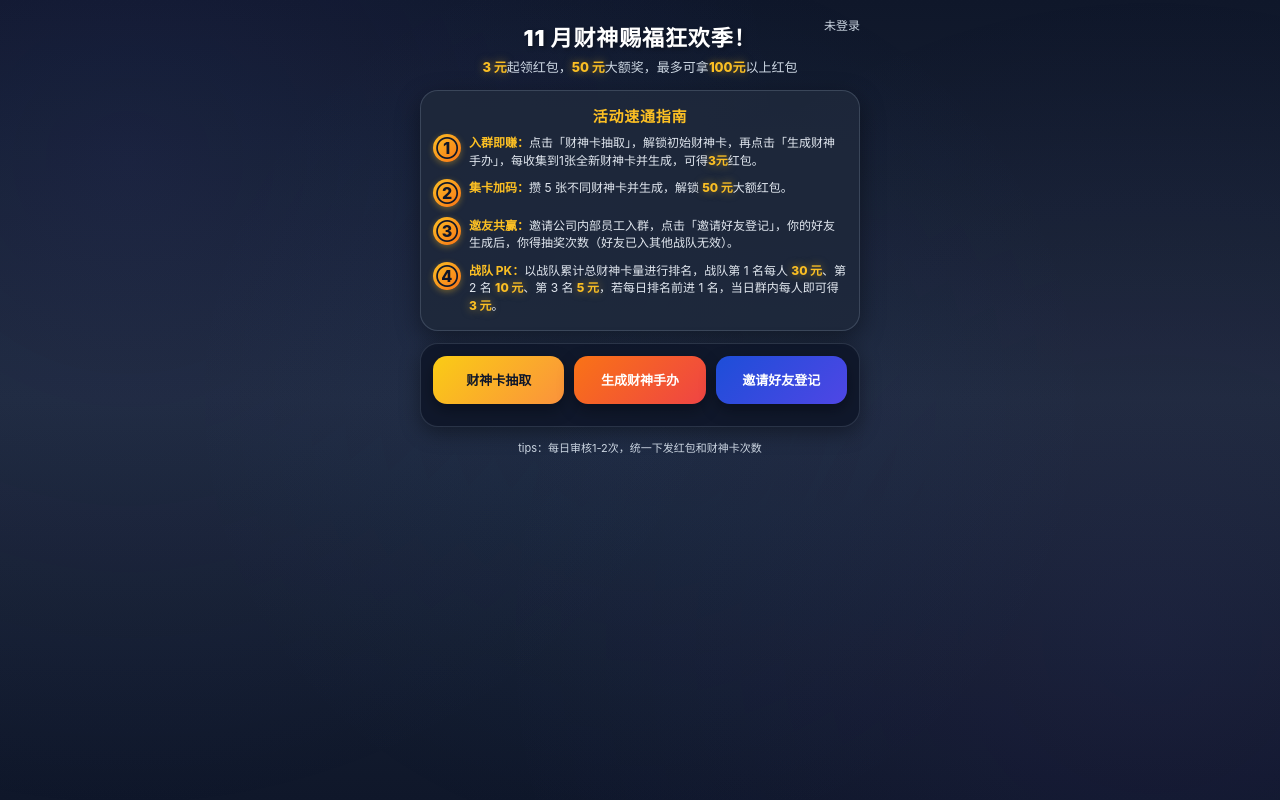
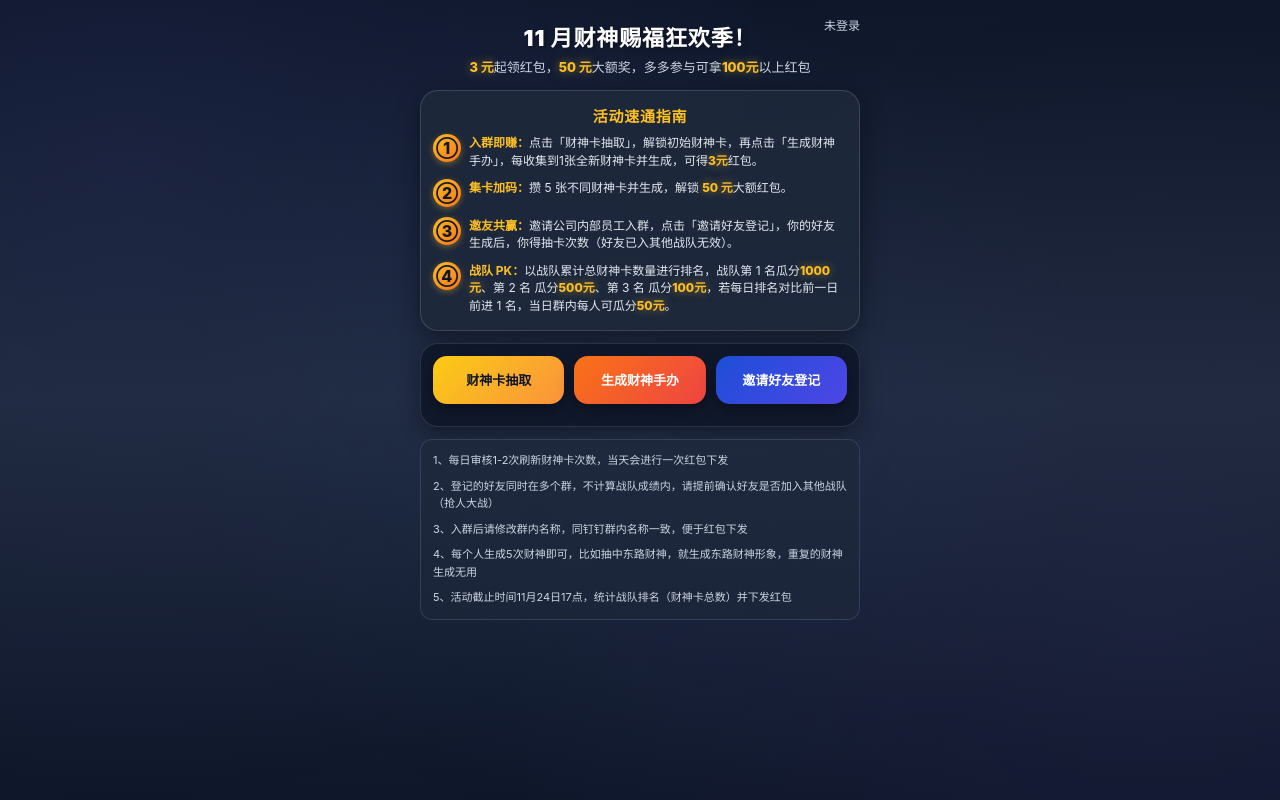
Before and after one commit to fammerhat/card-lottery, a Flask app: page / in a window 1280 px wide. Run offline with Flask 3, Linux system fonts and the light colour scheme; data that the repository does not hold is empty; some libraries are stand-ins or nearby versions.

Commit message:
优化登录跳转、抽卡页面返回按钮、活动主页文案和轮播展示

```diff
--- a/app.py
+++ b/app.py
@@ -1046,7 +1046,7 @@ def user_login_page():
         next_page = request.args.get("next")
         if next_page:
             return redirect(next_page)
-        return redirect(url_for("draw_page"))
+        return redirect(url_for("landing_page"))
 
     error = None
 
@@ -1131,7 +1131,7 @@ def user_login_page():
         next_page = request.args.get("next") or request.form.get("next")
         if next_page:
             return redirect(next_page)
-        return redirect(url_for("draw_page"))
+        return redirect(url_for("landing_page"))
 
     # GET 请求：检查是否有已存在的用户（通过 URL 参数或 session 判断）
     # 这里简化处理，直接显示选择框
--- a/templates/landing.html
+++ b/templates/landing.html
@@ -213,6 +213,22 @@
       text-align: center;
       margin-top: 12px;
     }
+    .tips-section {
+      margin-top: 12px;
+      padding: 12px;
+      background: rgba(30, 41, 59, 0.6);
+      border-radius: 12px;
+      border: 1px solid rgba(148, 163, 184, 0.2);
+    }
+    .tips-section .tip-item {
+      font-size: 11px;
+      color: #cbd5e1;
+      line-height: 1.6;
+      margin-bottom: 8px;
+    }
+    .tips-section .tip-item:last-child {
+      margin-bottom: 0;
+    }
     .dialog-overlay {
       position: fixed;
       inset: 0;
@@ -313,6 +329,13 @@
       border-radius: 12px;
       padding: 10px;
       border: 1px solid rgba(148, 163, 184, 0.2);
+    }
+    .chat-message.placeholder {
+      background: transparent;
+      border: none;
+      padding: 10px 0;
+      text-align: center;
+      color: #9ca3af;
     }
     .chat-message.user {
       align-self: flex-end;
@@ -437,7 +460,7 @@
       </div>
       {% endif %}
       <div class="title">11 月财神赐福狂欢季！</div>
-      <div class="subtitle"><span class="money">3 元</span>起领红包，<span class="money">50 元</span>大额奖，最多可拿<span class="money">100元</span>以上红包</div>
+      <div class="subtitle"><span class="money">3 元</span>起领红包，<span class="money">50 元</span>大额奖，多多参与可拿<span class="money">100元</span>以上红包</div>
     </div>
 
     <div class="guide-section">
@@ -457,13 +480,13 @@
       <div class="step">
         <div class="step-number">③</div>
         <div class="step-content">
-          <strong>邀友共赢：</strong>邀请公司内部员工入群，点击「邀请好友登记」，你的好友生成后，你得抽奖次数（好友已入其他战队无效）。
+          <strong>邀友共赢：</strong>邀请公司内部员工入群，点击「邀请好友登记」，你的好友生成后，你得抽卡次数（好友已入其他战队无效）。
         </div>
       </div>
       <div class="step">
         <div class="step-number">④</div>
         <div class="step-content">
-          <strong>战队 PK：</strong>以战队累计总财神卡量进行排名，战队第 1 名每人 <span class="money">30 元</span>、第 2 名 <span class="money">10 元</span>、第 3 名 <span class="money">5 元</span>，若每日排名前进 1 名，当日群内每人即可得 <span class="money">3 元</span>。
+          <strong>战队 PK：</strong>以战队累计总财神卡数量进行排名，战队第 1 名瓜分<span class="money">1000元</span>、第 2 名 瓜分<span class="money">500元</span>、第 3 名 瓜分<span class="money">100元</span>，若每日排名对比前一日前进 1 名，当日群内每人可瓜分<span class="money">50元</span>。
         </div>
       </div>
     </div>
@@ -489,7 +512,13 @@
       </div>
     </div>
 
-    <div class="tip">tips：每日审核1-2次，统一下发红包和财神卡次数</div>
+    <div class="tips-section">
+      <div class="tip-item">1、每日审核1-2次刷新财神卡次数，当天会进行一次红包下发</div>
+      <div class="tip-item">2、登记的好友同时在多个群，不计算战队成绩内，请提前确认好友是否加入其他战队（抢人大战）</div>
+      <div class="tip-item">3、入群后请修改群内名称，同钉钉群内名称一致，便于红包下发</div>
+      <div class="tip-item">4、每个人生成5次财神即可，比如抽中东路财神，就生成东路财神形象，重复的财神生成无用</div>
+      <div class="tip-item">5、活动截止时间11月24日17点，统计战队排名（财神卡总数）并下发红包</div>
+    </div>
   </div>
 
   <div class="dialog-overlay" id="generatorDialog">
@@ -864,7 +893,7 @@
             appendMessage({
               type: "system",
               label: "提示",
-              text: data.message || "生成失败，请稍后再试。",
+              text: data.message || "参与人数多，免费服务器拥挤，建议刷新后重试。",
             });
           }
         } else {
@@ -892,7 +921,7 @@
         appendMessage({
           type: "system",
           label: "提示",
-          text: "网络异常，请稍后重试。",
+          text: "参与人数多，免费服务器拥挤，建议刷新后重试。",
         });
       } finally {
         resetGenerateInputs();
@@ -931,20 +960,24 @@
 
     async function loadApprovedImages() {
       try {
-        const resp = await fetch("/api/approved-generates?limit=6");
+        const resp = await fetch("/api/approved-generates?limit=3");
         const data = await resp.json();
-        if (data.success) {
-          renderGallery(data.items || []);
+        if (data.success && data.items && data.items.length > 0) {
+          renderGallery(data.items);
+        } else {
+          gallerySection.style.display = "none";
         }
       } catch (error) {
         console.error("load gallery error", error);
+        gallerySection.style.display = "none";
       }
     }
 
     if (initialGallery.length) {
-      renderGallery(initialGallery);
+      renderGallery(initialGallery.slice(0, 3));
+    } else {
+      loadApprovedImages();
     }
-    loadApprovedImages();
   </script>
 </body>
 </html>
```
Also changed, not shown: templates/draw.html (+24 -0 lines).
